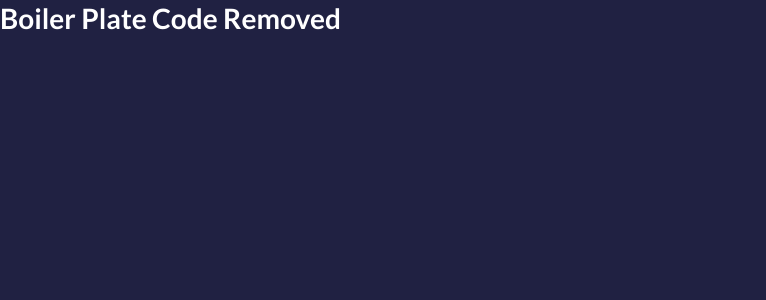
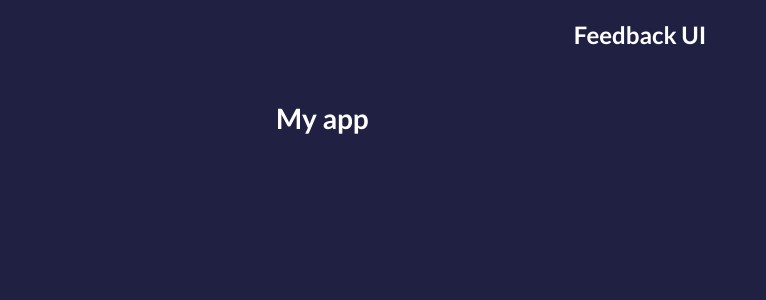
Before and after one commit to oliveroliverio/ud-brad-traversy-react-front-to-back-2022, a React (Create React App) app: page / in a window 1280 px wide. Shown: the top 300 px of the page, without its empty margins (0-766 px from the left). Built offline with nearby package versions, Linux system fonts and the light colour scheme.

Commit message:
01-added header component

```diff
--- a/src/App.js
+++ b/src/App.js
@@ -1,10 +1,14 @@
-import React from 'react';
+import React from 'react'
+import Header from './components/Header'
 
-function App(){
-  return (
-    <>
-      <h1>Boiler Plate Code Removed</h1>
-    </>
-  )
+function App() {
+	return (
+		<>
+			<Header></Header>
+			<div className='container'>
+				<h1>My app</h1>
+			</div>
+		</>
+	)
 }
-export default App;
+export default App
--- a/src/components/Header.jsx
+++ b/src/components/Header.jsx
@@ -1,10 +1,10 @@
-import React from 'react'
-
 function Header() {
 	return (
-		<div>
-
-		</div>
+<header>
+	<div className="container">
+		<h2>Feedback UI</h2>
+	</div>
+</header>
 	)
 }
 
```
